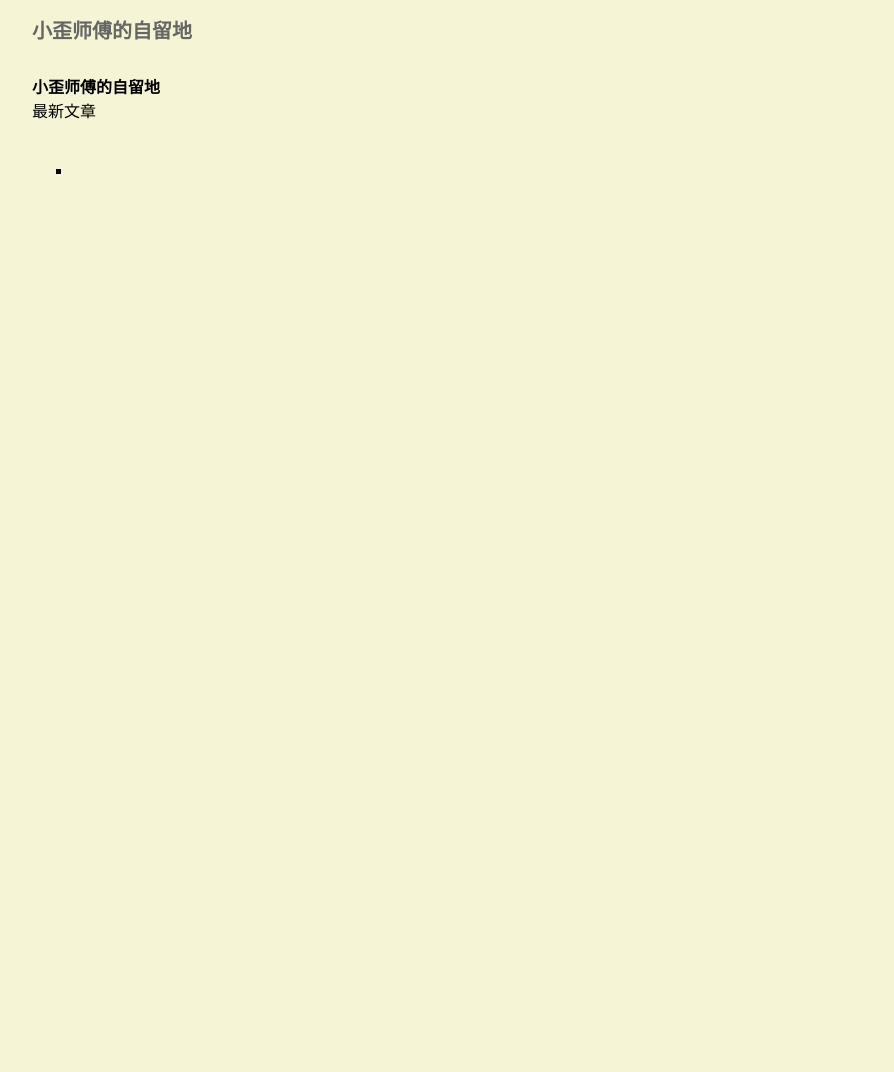
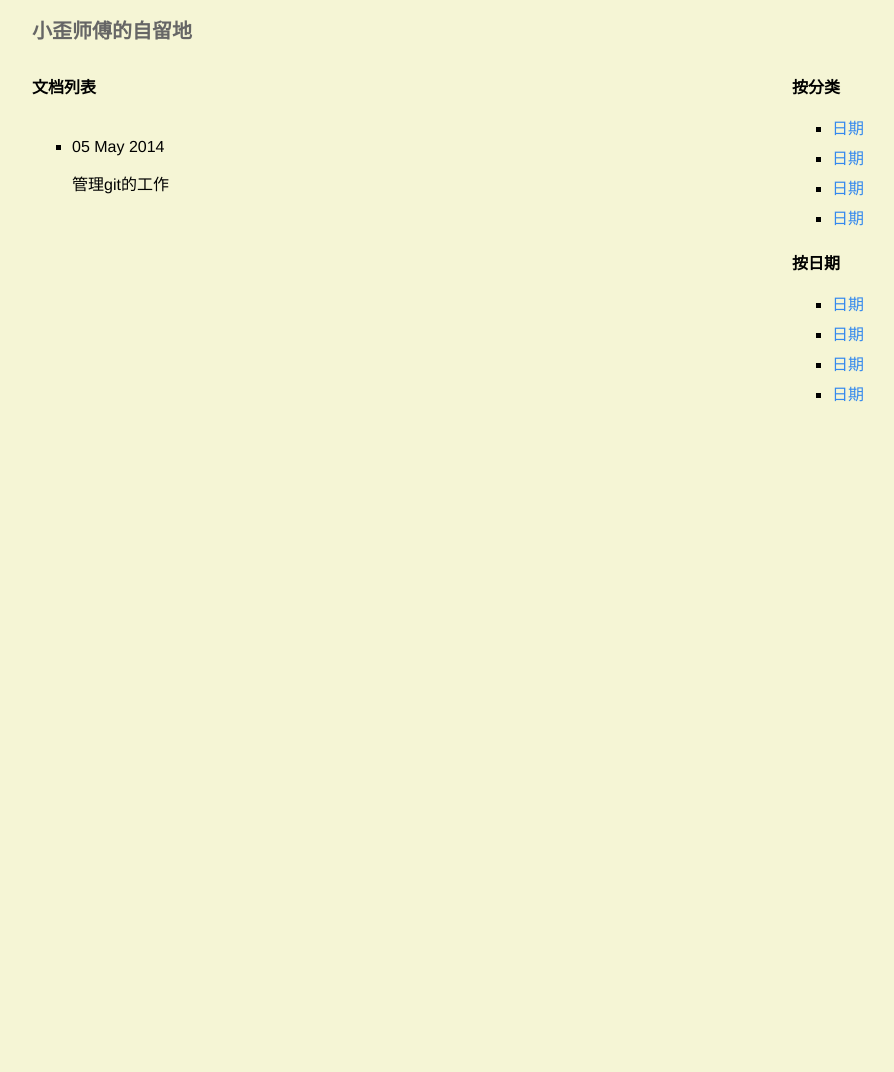
Before and after one commit to master-yi/my, a Jekyll site: the page built from index.html, in a window 1280 px wide. Shown: the whole page, without its empty margins (128-1022 px from the left). Built offline with Jekyll 4.4.1, drawn with Linux system fonts in a browser that asks for light colours.

Commit message:
试探性测试

```diff
--- a/_posts/2014-05-06-first.html
+++ b/_posts/2014-05-06-first.html
@@ -1,4 +1,7 @@
 ---
 layout:default
-title:first
+title:GIT管理
 ---
+<h2>{{ page.title }}</h2>
+<p>我的第一篇文章</p>
+<p>{{ page.date | date_to_string }}</p>
--- a/index.html
+++ b/index.html
@@ -2,10 +2,31 @@
 layout: default
 title: 小歪师傅的自留地
 ---
-<h2>{{ page.title }}</h2>
-<p>最新文章</p>
-<ul>
+<div class="content">
+	<h2 class="doc-title">文档列表</h2>
+	<ul class="doc-list">
 	{% for post in site.posts %}
-　　	<li><a href="{{site.baseurl}}{{post.url}}">{{post.title}}</a></li>
+　　	<li>
+			<span>{{ post.date | date_to_string }}</span>
+			<a href="{{site.baseurl}}{{post.url}}">{{post.title}}</a>
+			<p>管理git的工作</p>
+		</li>
 　　{% endfor %}
-</ul>
+	</ul>
+</div>
+<div class="aside">
+	<h2 class="catalog-title">按分类</h2>
+	<ul class="catalog-list">
+		<li><a href="javascript://">日期</a></li>
+		<li><a href="javascript://">日期</a></li>
+		<li><a href="javascript://">日期</a></li>
+		<li><a href="javascript://">日期</a></li>
+	</ul>
+	<h2 class="catalog-titel">按日期</h2>
+	<ul class="catalog-list">
+		<li><a href="javascript://">日期</a></li>
+		<li><a href="javascript://">日期</a></li>
+		<li><a href="javascript://">日期</a></li>
+		<li><a href="javascript://">日期</a></li>
+	</ul>
+</div>
```
